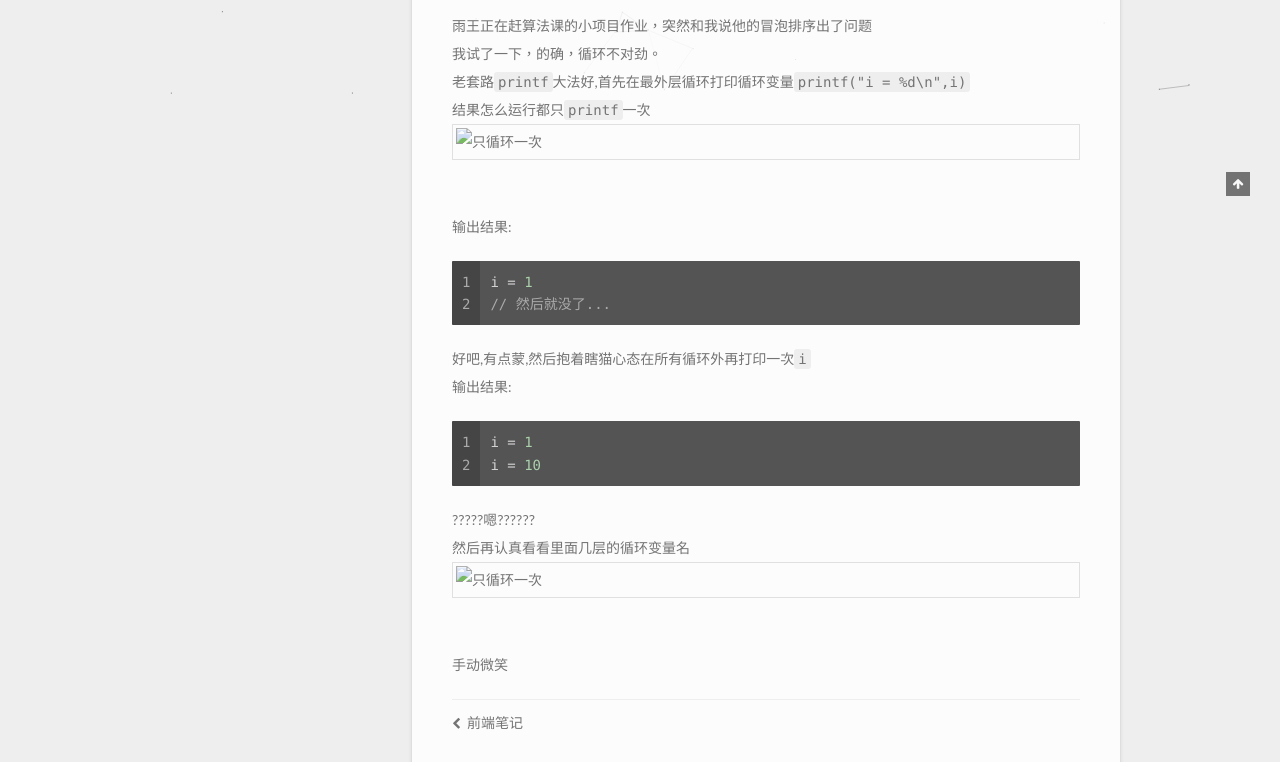
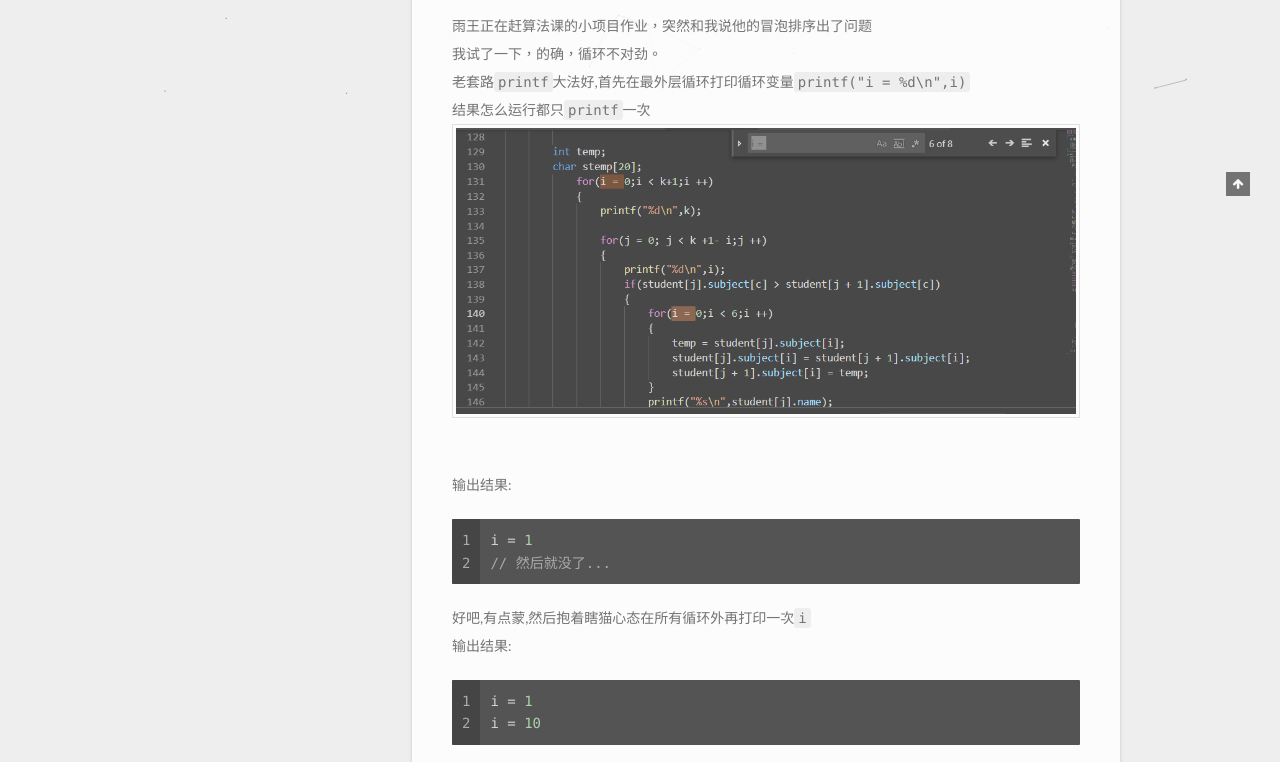
Before and after one commit to Benature/BenatureBlog.github.io, a plain HTML site: page 2018/12/30/我遇到的bug全集/index.html in a window 1280 px wide. Shown: the part 704-1466 px from the top of the page. Drawn offline with nearby package versions, Linux system fonts and the light colour scheme; some packages are replaced by stand-ins of ours; a script that the page names is missing.

Commit message:
Site updated: 2018-12-31 00:18:30

```diff
--- a/2018/12/30/我遇到的bug全集/index.html
+++ b/2018/12/30/我遇到的bug全集/index.html
@@ -113,13 +113,13 @@
 <meta property="og:site_name" content="Benature&#39;s Simple Blog">
 <meta property="og:description" content="雨王bug全集">
 <meta property="og:locale" content="zh-TW">
-<meta property="og:image" content="https://benature.github.io/BenatureBlog.github.io/BenatureBlog.github.io/2018/12/30/我遇到的bug全集/02循环一次.png">
-<meta property="og:image" content="https://benature.github.io/BenatureBlog.github.io/BenatureBlog.github.io/2018/12/30/我遇到的bug全集/02只循环一次.png">
-<meta property="og:updated_time" content="2018-12-30T15:59:27.965Z">
+<meta property="og:image" content="https://benature.github.io/2018/12/30/我遇到的bug全集/02循环一次.png">
+<meta property="og:image" content="https://benature.github.io/2018/12/30/我遇到的bug全集/02循环一次.png">
+<meta property="og:updated_time" content="2018-12-30T16:18:01.125Z">
 <meta name="twitter:card" content="summary">
 <meta name="twitter:title" content="我遇到的bug全集">
 <meta name="twitter:description" content="雨王bug全集">
-<meta name="twitter:image" content="https://benature.github.io/BenatureBlog.github.io/BenatureBlog.github.io/2018/12/30/我遇到的bug全集/02循环一次.png">
+<meta name="twitter:image" content="https://benature.github.io/2018/12/30/我遇到的bug全集/02循环一次.png">
 
 
 
@@ -384,9 +384,9 @@
         <h1 id="雨王bug全集"><a href="#雨王bug全集" class="headerlink" title="雨王bug全集"></a>雨王bug全集</h1><a id="more"></a>
 <h2 id="1-a是什么"><a href="#1-a是什么" class="headerlink" title="1. \a是什么"></a>1. <code>\a</code>是什么</h2><p>   雨王今天刚把<code>cygwin</code>装上,开开心❤地打开了vscode写c代码,结果突然和我说”诶,这个vscode怎么跑不了c啊”.于是我看了下他的测试代码<br>   <figure class="highlight c"><table><tr><td class="gutter"><pre><span class="line">1</span><br><span class="line">2</span><br><span class="line">3</span><br><span class="line">4</span><br><span class="line">5</span><br><span class="line">6</span><br></pre></td><td class="code"><pre><span class="line"><span class="built_in">printf</span>(<span class="string">"\a"</span>);</span><br><span class="line"><span class="built_in">printf</span>(<span class="string">"\a"</span>);</span><br><span class="line"><span class="built_in">printf</span>(<span class="string">"\a"</span>);</span><br><span class="line"><span class="built_in">printf</span>(<span class="string">"\a"</span>);</span><br><span class="line"><span class="built_in">printf</span>(<span class="string">"\a"</span>);</span><br><span class="line"><span class="built_in">printf</span>(<span class="string">"\a"</span>);</span><br></pre></td></tr></table></figure></p>
 <p>   “没事你加个杠干哈呀…”<br>   然后我百度了一下<code>\a</code>,直接printf是提示音响.<br>   “你跑程序时候就没听到什么东西吗???”<br>   “我也不知道为啥加了个杠…”</p>
-<h2 id="2-为什么四重循环只循环了一次"><a href="#2-为什么四重循环只循环了一次" class="headerlink" title="2. 为什么四重循环只循环了一次"></a>2. 为什么四重循环只循环了一次</h2><p>   雨王正在赶算法课的小项目作业，突然和我说他的冒泡排序出了问题<br>   我试了一下，的确，循环不对劲。<br>   老套路<code>printf</code>大法好,首先在最外层循环打印循环变量<code>printf(&quot;i = %d\n&quot;,i)</code><br>   结果怎么运行都只<code>printf</code>一次<br>   <img src="/BenatureBlog.github.io/BenatureBlog.github.io/2018/12/30/我遇到的bug全集/02循环一次.png" alt="只循环一次"><br>   输出结果:<br>   <figure class="highlight c"><table><tr><td class="gutter"><pre><span class="line">1</span><br><span class="line">2</span><br></pre></td><td class="code"><pre><span class="line">i = <span class="number">1</span></span><br><span class="line"><span class="comment">// 然后就没了...</span></span><br></pre></td></tr></table></figure></p>
+<h2 id="2-为什么四重循环只循环了一次"><a href="#2-为什么四重循环只循环了一次" class="headerlink" title="2. 为什么四重循环只循环了一次"></a>2. 为什么四重循环只循环了一次</h2><p>   雨王正在赶算法课的小项目作业，突然和我说他的冒泡排序出了问题<br>   我试了一下，的确，循环不对劲。<br>   老套路<code>printf</code>大法好,首先在最外层循环打印循环变量<code>printf(&quot;i = %d\n&quot;,i)</code><br>   结果怎么运行都只<code>printf</code>一次<br>   <img src="/2018/12/30/我遇到的bug全集/02循环一次.png" alt="只循环一次"><br>   输出结果:<br>   <figure class="highlight c"><table><tr><td class="gutter"><pre><span class="line">1</span><br><span class="line">2</span><br></pre></td><td class="code"><pre><span class="line">i = <span class="number">1</span></span><br><span class="line"><span class="comment">// 然后就没了...</span></span><br></pre></td></tr></table></figure></p>
 <p>   好吧,有点蒙,然后抱着瞎猫心态在所有循环外再打印一次<code>i</code><br>   输出结果:<br>   <figure class="highlight c"><table><tr><td class="gutter"><pre><span class="line">1</span><br><span class="line">2</span><br></pre></td><td class="code"><pre><span class="line">i = <span class="number">1</span></span><br><span class="line">i = <span class="number">10</span></span><br></pre></td></tr></table></figure></p>
-<p>   ?????嗯??????<br>   然后再认真看看里面几层的循环变量名<br>   <img src="/BenatureBlog.github.io/BenatureBlog.github.io/2018/12/30/我遇到的bug全集/02只循环一次.png" alt="只循环一次"><br>   手动微笑</p>
+<p>   ?????嗯??????<br>   然后再认真看看里面几层的循环变量名<br>   <img src="/2018/12/30/我遇到的bug全集/02循环一次.png" alt="只循环一次"><br>   手动微笑</p>
 
 
     </div>
```
Also changed, not shown: 2018/12/30/我遇到的bug全集/02循环一次.png (added).
